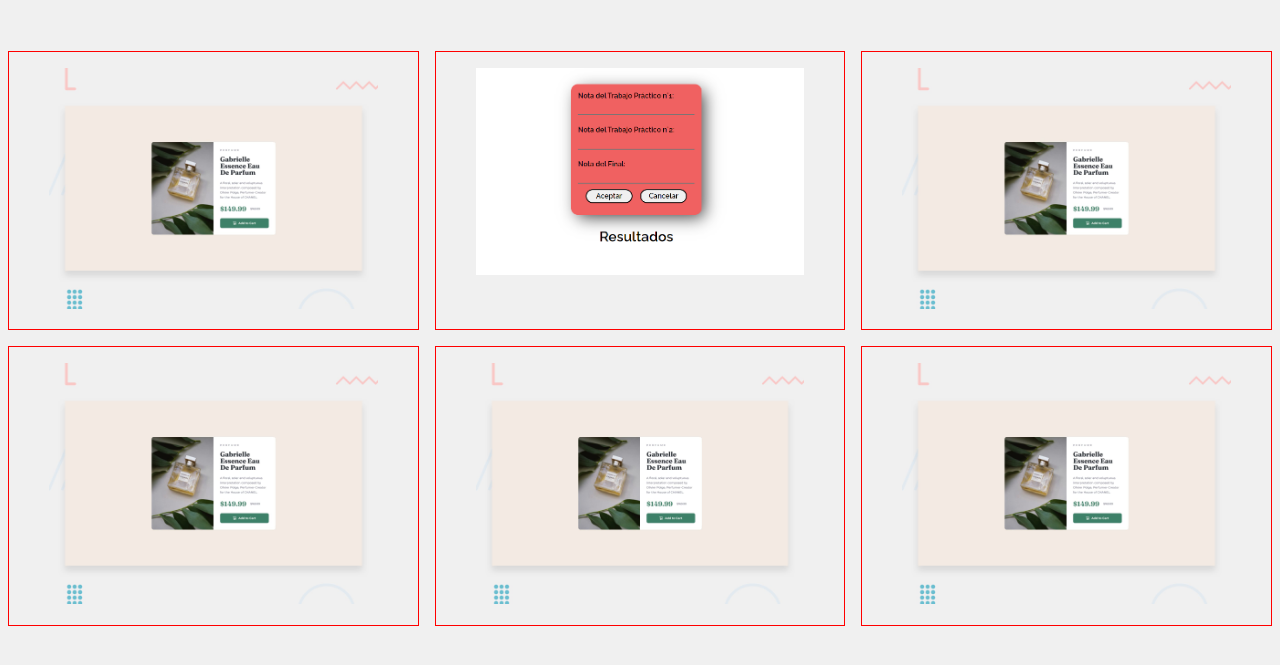
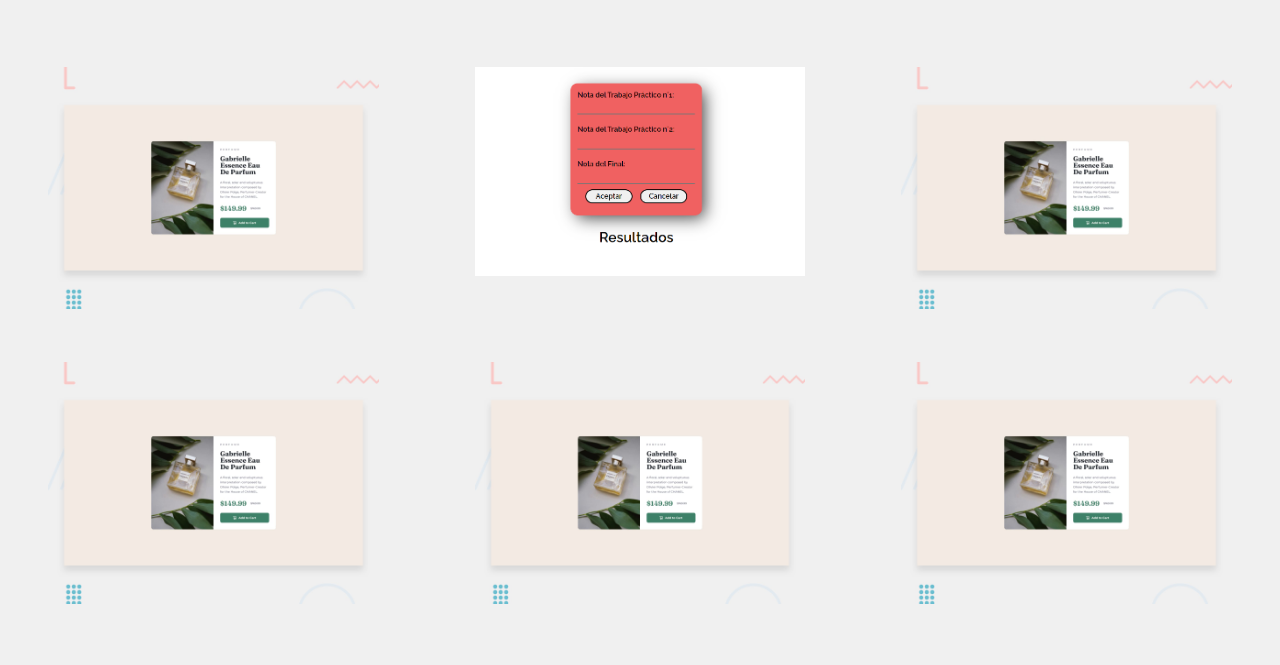
Before and after one commit to facuandrean/beginners-proyects, a plain HTML site: page index.html in a window 1280 px wide. Shown: the part 69-734 px from the top of the page. Drawn offline with Linux system fonts and the light colour scheme; files whose address does not match are found by name.

Commit message:
Update style.css

```diff
--- a/css/style.css
+++ b/css/style.css
@@ -89,10 +89,6 @@ p {
     padding: 1vh;
 }
 
-.card-proyect {
-    border: 1px solid red;
-}
-
 @media screen and (min-width: 1024px) {
     .main {
         grid-template-columns: 1fr 1fr 1fr;
```
